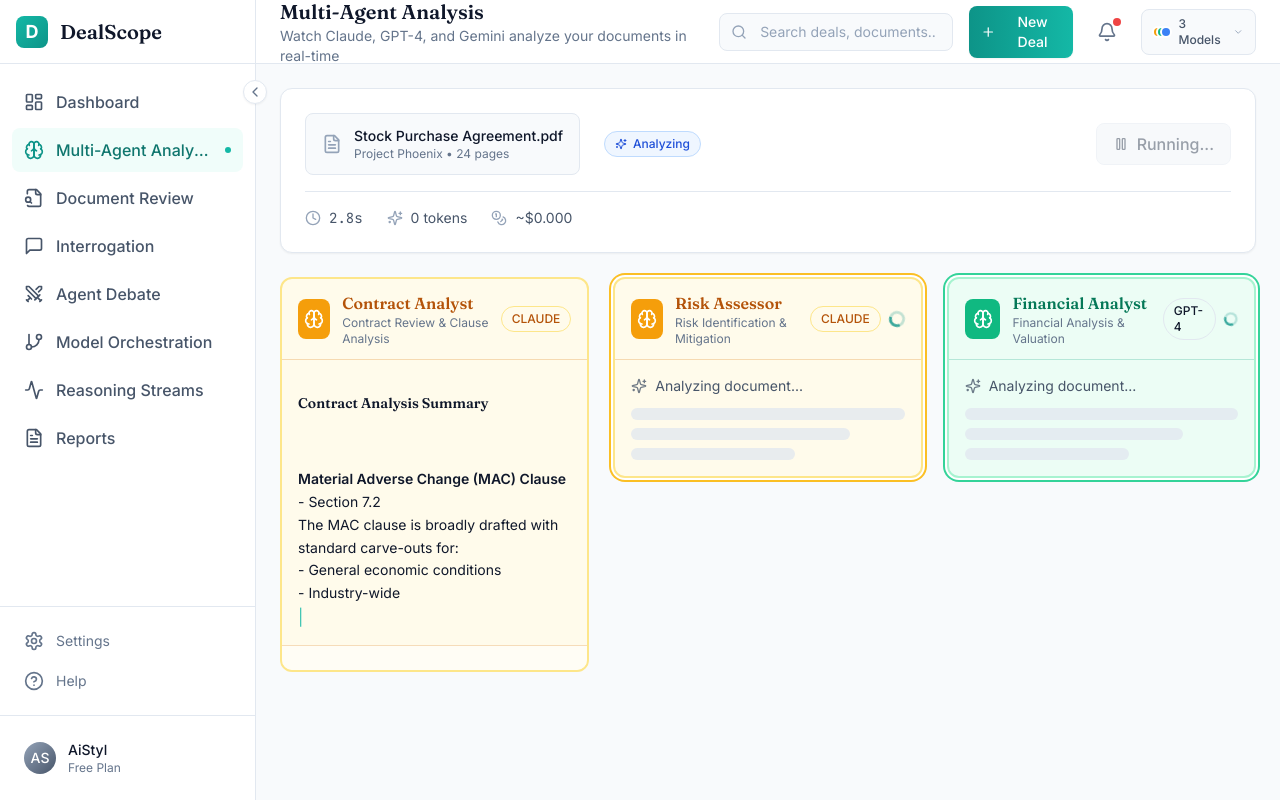
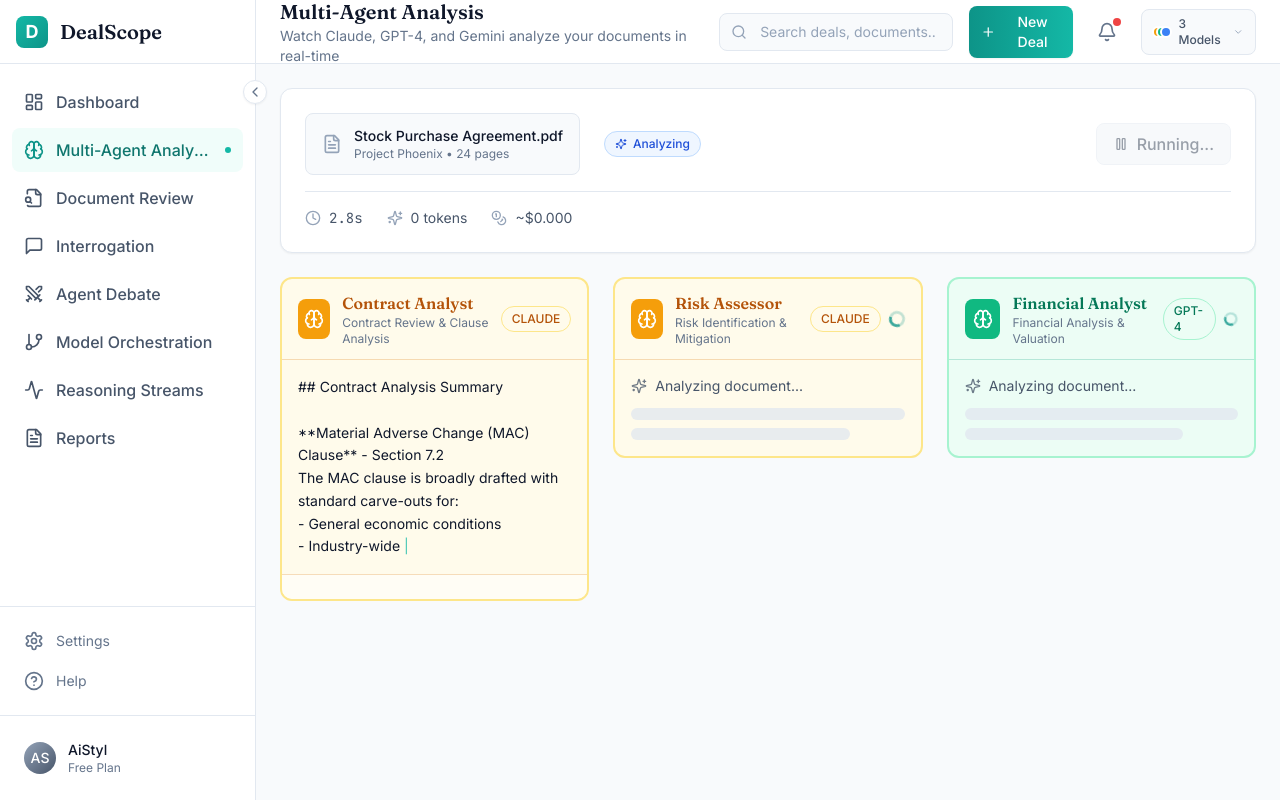
Before and after one commit to AiStyl/DealScope, a Next.js app: page /analysis in a window 1280 px wide. Both pictures are taken after a click on the button "Start Analysis". Built offline with nearby package versions, Linux system fonts and the light colour scheme.

Commit message:
Fix: Recreate AgentCard with proper gpt4 badge variant

```diff
--- a/src/components/agents/AgentCard.tsx
+++ b/src/components/agents/AgentCard.tsx
@@ -1,6 +1,6 @@
 'use client'
 
-import { cn, getAgentColor } from '@/lib/utils'
+import { cn } from '@/lib/utils'
 import { Badge, Progress, Spinner } from '@/components/ui'
 import type { ModelType } from '@/types'
 import { Brain, Sparkles, CheckCircle, AlertCircle } from 'lucide-react'
@@ -18,41 +18,36 @@ interface AgentCardProps {
   className?: string
 }
 
+function getAgentColor(model: string): string {
+  switch (model) {
+    case 'claude': return '#d97706'
+    case 'gpt-4': return '#10a37f'
+    case 'gemini': return '#4285f4'
+    default: return '#8b5cf6'
+  }
+}
+
+function getBadgeVariant(model: ModelType): 'claude' | 'gpt4' | 'gemini' {
+  if (model === 'gpt-4') return 'gpt4'
+  return model as 'claude' | 'gemini'
+}
+
 export function AgentCard({
-  name,
-  role,
-  model,
-  status,
-  content,
-  confidence,
-  tokens,
-  latencyMs,
-  className,
+  name, role, model, status, content, confidence, tokens, latencyMs, className,
 }: AgentCardProps) {
   const modelColors = {
     claude: { bg: 'bg-amber-50', border: 'border-amber-200', text: 'text-amber-700', accent: 'bg-amber-500' },
     'gpt-4': { bg: 'bg-emerald-50', border: 'border-emerald-200', text: 'text-emerald-700', accent: 'bg-emerald-500' },
     gemini: { bg: 'bg-blue-50', border: 'border-blue-200', text: 'text-blue-700', accent: 'bg-blue-500' },
   }
-
   const colors = modelColors[model]
 
   return (
     <motion.div
       initial={{ opacity: 0, y: 20 }}
       animate={{ opacity: 1, y: 0 }}
-      className={cn(
-        'rounded-xl border-2 overflow-hidden transition-all duration-300',
-        colors.bg,
-        colors.border,
-        status === 'thinking' && 'ring-2 ring-offset-2',
-        status === 'thinking' && model === 'claude' && 'ring-amber-400',
-        status === 'thinking' && model === 'gpt-4' && 'ring-emerald-400',
-        status === 'thinking' && model === 'gemini' && 'ring-blue-400',
-        className
-      )}
+      className={cn('rounded-xl border-2 overflow-hidden transition-all duration-300', colors.bg, colors.border, className)}
     >
-      {/* Header */}
       <div className="px-4 py-3 border-b border-opacity-50" style={{ borderColor: getAgentColor(model) + '40' }}>
         <div className="flex items-center justify-between">
           <div className="flex items-center gap-3">
@@ -65,37 +60,22 @@ export function AgentCard({
             </div>
           </div>
           <div className="flex items-center gap-2">
-            <Badge variant={model}>{model.toUpperCase()}</Badge>
+            <Badge variant={getBadgeVariant(model)}>{model.toUpperCase()}</Badge>
             {status === 'thinking' && <Spinner size="sm" />}
             {status === 'complete' && <CheckCircle className="w-5 h-5 text-green-500" />}
             {status === 'error' && <AlertCircle className="w-5 h-5 text-red-500" />}
           </div>
         </div>
       </div>
-
-      {/* Content */}
       <div className="p-4">
         <AnimatePresence mode="wait">
           {status === 'idle' && (
-            <motion.div
-              key="idle"
-              initial={{ opacity: 0 }}
-              animate={{ opacity: 1 }}
-              exit={{ opacity: 0 }}
-              className="text-gray-400 text-sm italic"
-            >
+            <motion.div key="idle" initial={{ opacity: 0 }} animate={{ opacity: 1 }} exit={{ opacity: 0 }} className="text-gray-400 text-sm italic">
               Waiting to analyze...
             </motion.div>
           )}
-
           {status === 'thinking' && (
-            <motion.div
-              key="thinking"
-              initial={{ opacity: 0 }}
-              animate={{ opacity: 1 }}
-              exit={{ opacity: 0 }}
-              className="space-y-3"
-            >
+            <motion.div key="thinking" initial={{ opacity: 0 }} animate={{ opacity: 1 }} exit={{ opacity: 0 }} className="space-y-3">
               <div className="flex items-center gap-2 text-gray-600">
                 <Sparkles className="w-4 h-4 animate-pulse" />
                 <span className="text-sm">Analyzing document...</span>
@@ -103,54 +83,26 @@ export function AgentCard({
               <div className="space-y-2">
                 <div className="h-3 bg-gray-200 rounded-full w-full animate-pulse" />
                 <div className="h-3 bg-gray-200 rounded-full w-4/5 animate-pulse" />
-                <div className="h-3 bg-gray-200 rounded-full w-3/5 animate-pulse" />
               </div>
             </motion.div>
           )}
-
           {(status === 'responding' || status === 'complete') && content && (
-            <motion.div
-              key="content"
-              initial={{ opacity: 0 }}
-              animate={{ opacity: 1 }}
-              exit={{ opacity: 0 }}
-              className="space-y-3"
-            >
-              <div className={cn(
-                'prose prose-sm max-w-none',
-                'prose-headings:text-gray-900 prose-p:text-gray-700',
-                status === 'responding' && 'streaming-cursor'
-              )}>
-                <div
-                  className="text-sm leading-relaxed whitespace-pre-wrap"
-                  dangerouslySetInnerHTML={{ __html: formatMarkdown(content) }}
-                />
+            <motion.div key="content" initial={{ opacity: 0 }} animate={{ opacity: 1 }} exit={{ opacity: 0 }}>
+              <div className={cn('text-sm leading-relaxed whitespace-pre-wrap', status === 'responding' && 'streaming-cursor')}>
+                {content}
               </div>
             </motion.div>
           )}
         </AnimatePresence>
       </div>
-
-      {/* Footer - Metrics */}
       {(status === 'complete' || status === 'responding') && (
         <div className="px-4 py-3 bg-white/50 border-t border-opacity-50" style={{ borderColor: getAgentColor(model) + '40' }}>
           <div className="flex items-center justify-between text-xs">
             {confidence !== undefined && (
               <div className="flex items-center gap-2">
                 <span className="text-gray-500">Confidence:</span>
-                <div className="w-24">
-                  <Progress
-                    value={confidence * 100}
-                    variant={confidence >= 0.8 ? 'success' : confidence >= 0.6 ? 'warning' : 'danger'}
-                    size="sm"
-                  />
-                </div>
-                <span className={cn(
-                  'font-medium',
-                  confidence >= 0.8 ? 'text-green-600' : confidence >= 0.6 ? 'text-yellow-600' : 'text-red-600'
-                )}>
-                  {(confidence * 100).toFixed(0)}%
-                </span>
+                <div className="w-24"><Progress value={confidence * 100} size="sm" /></div>
+                <span className="font-medium">{(confidence * 100).toFixed(0)}%</span>
               </div>
             )}
             <div className="flex items-center gap-4 text-gray-400">
@@ -163,13 +115,3 @@ export function AgentCard({
     </motion.div>
   )
 }
-
-// Simple markdown formatter (for headers and bold)
-function formatMarkdown(text: string): string {
-  return text
-    .replace(/^### (.*$)/gm, '<h4 class="font-semibold text-gray-900 mt-3 mb-1">$1</h4>')
-    .replace(/^## (.*$)/gm, '<h3 class="font-semibold text-gray-900 mt-4 mb-2">$1</h3>')
-    .replace(/\*\*(.*?)\*\*/g, '<strong class="font-semibold">$1</strong>')
-    .replace(/⚠️/g, '<span class="text-yellow-600">⚠️</span>')
-    .replace(/\n/g, '<br />')
-}
```
